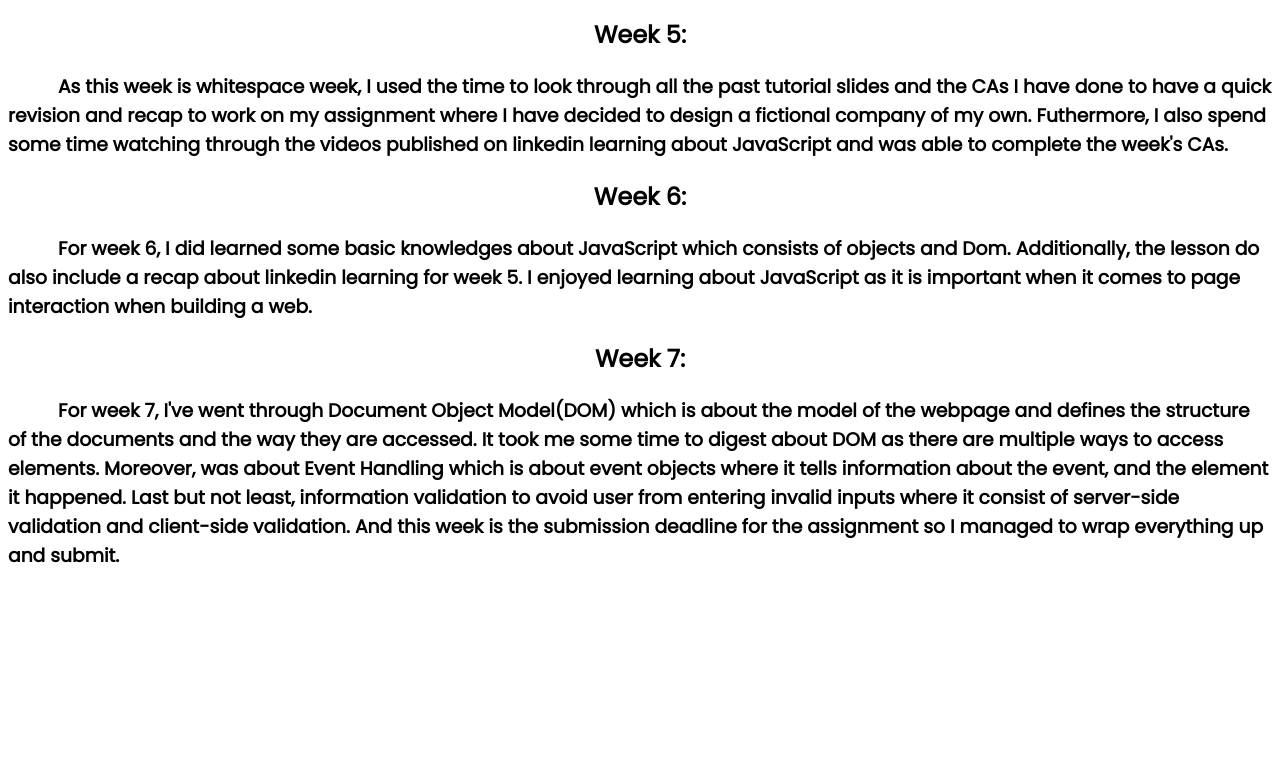
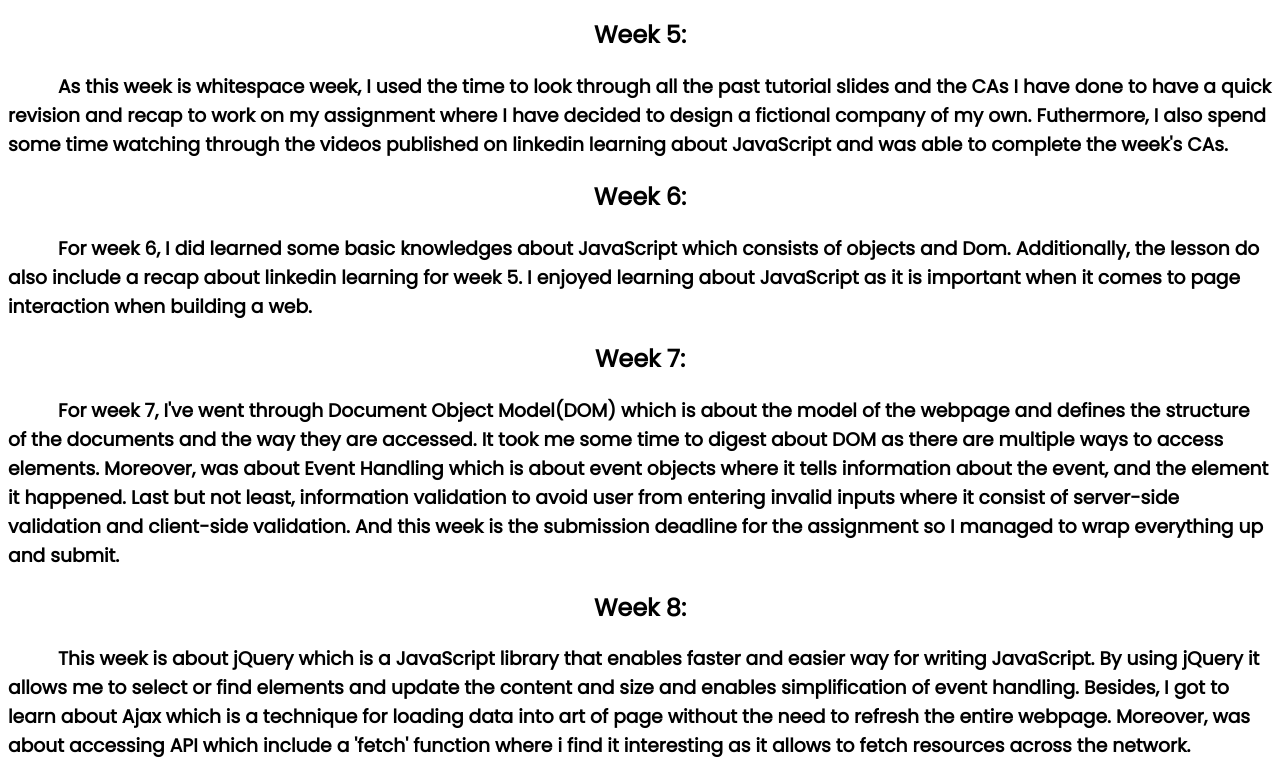
Before and after one commit to bingenk/MyDevelopmentalBlog, a plain HTML site: page index.html in a window 1280 px wide. Shown: the part 866-1645 px from the top of the page. Before the commit the page ends 1454 px from the top, so only its background shows below. Drawn offline with Linux system fonts and the light colour scheme.

Commit message:
update on week 8's dev blog

```diff
--- a/index.html
+++ b/index.html
@@ -91,5 +91,18 @@
         everything up and submit.
       </h3>
     </section>
+    <section>
+      <h2>Week 8:</h2>
+      <h3>
+        This week is about jQuery which is a JavaScript library that enables
+        faster and easier way for writing JavaScript. By using jQuery it allows
+        me to select or find elements and update the content and size and
+        enables simplification of event handling. Besides, I got to learn about
+        Ajax which is a technique for loading data into art of page without the
+        need to refresh the entire webpage. Moreover, was about accessing API
+        which include a 'fetch' function where i find it interesting as it
+        allows to fetch resources across the network.
+      </h3>
+    </section>
   </body>
 </html>
```
Also changed, not shown: 1 other file.
